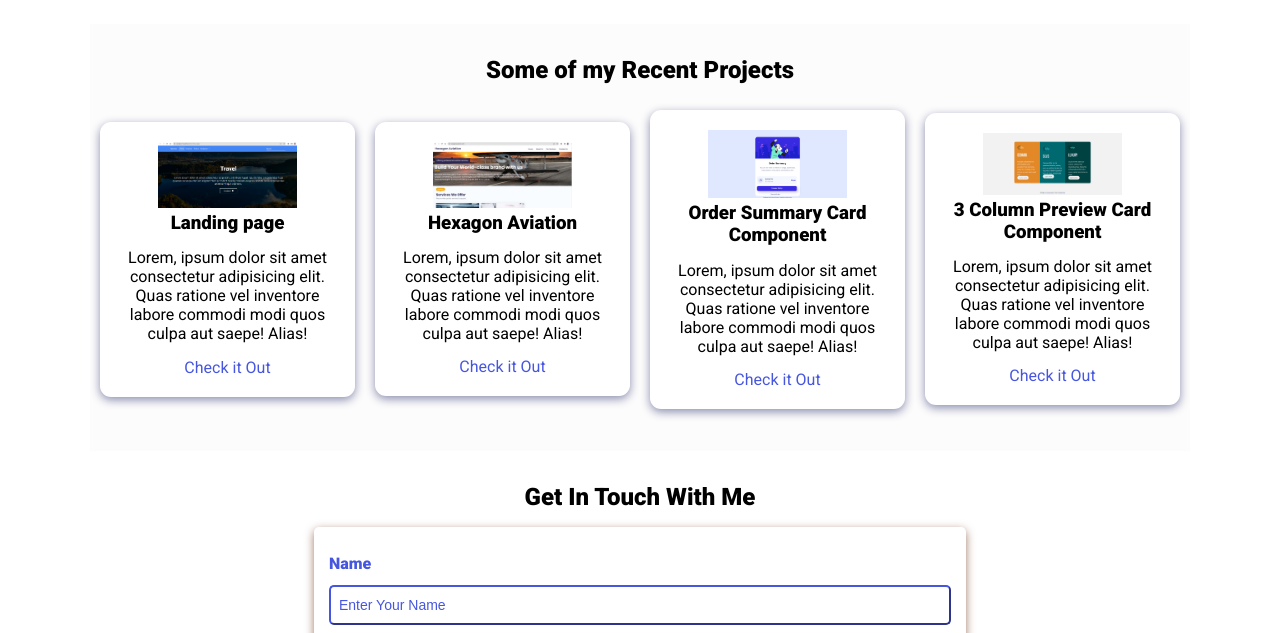
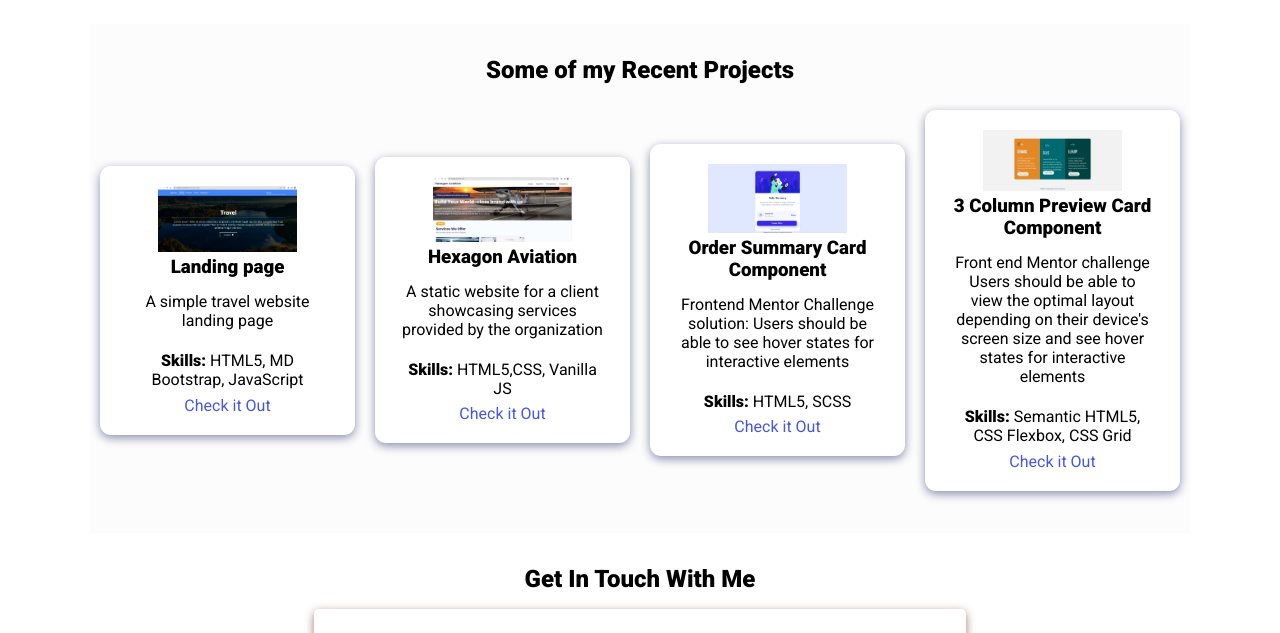
Before and after one commit to ogolajecinta/my-portfolio, a plain HTML site: page index.html in a window 1280 px wide. Shown: the part 1446-2079 px from the top of the page. Drawn offline with nearby package versions, Linux system fonts and the light colour scheme.

Commit message:
update projects description

```diff
--- a/index.html
+++ b/index.html
@@ -74,7 +74,7 @@
         Also, I am a volunteer technical writer with She Code Africa Nairobi Community. I enjoy writing technical and non-technical things ✍️ at my <a href="https://dev.to/ogolajecinta">blog.</a>
       </p>
       <p>
-        In my free time you can find me reading novels 📖, at the gym 🏋🏾‍♀️, at the beach 🏖 or on tech meetups and conferences around Nairobi 🗺
+        In my free time you can find me reading novels 📖, at the gym 🏋🏾‍♀️, at the pool 🏊🏾‍♀️  or attending tech meetups and conferences around Nairobi or Kenya🌍.
       </p>
     </section>
 
@@ -140,10 +140,9 @@
           />
           <h3 class="project-title">Landing page</h3>
           <p class="project-details">
-            Lorem, ipsum dolor sit amet consectetur adipisicing elit. Quas
-            ratione vel inventore labore commodi modi quos culpa aut saepe!
-            Alias!
+            A simple travel website landing page
           </p>
+          <p><b>Skills:</b> HTML5, MD Bootstrap, JavaScript</p>
           <a href="https://ogolajecinta.github.io/landing-page/" target="_blank" class="project-link">Check it Out</a>
         </div>
 
@@ -156,10 +155,9 @@
           />
           <h3 class="project-title">Hexagon Aviation</h3>
           <p class="project-details">
-            Lorem, ipsum dolor sit amet consectetur adipisicing elit. Quas
-            ratione vel inventore labore commodi modi quos culpa aut saepe!
-            Alias!
+            A static website for a client showcasing services provided by the organization
           </p>
+          <p><b>Skills:</b> HTML5,CSS, Vanilla JS</p>
           <a href="https://hexagonaviation.com" target="_blank" class="project-link">Check it Out</a>
         </div>
 
@@ -172,10 +170,8 @@
           />
           <h3 class="project-title">Order Summary Card Component</h3>
           <p class="project-details">
-            Lorem, ipsum dolor sit amet consectetur adipisicing elit. Quas
-            ratione vel inventore labore commodi modi quos culpa aut saepe!
-            Alias!
-          </p>
+             Frontend Mentor Challenge solution: Users should be able to see hover states for interactive elements</p>
+          <p><b>Skills:</b> HTML5, SCSS </p>
           <a href="https://ogolajecinta.github.io/order-summary-card/" target="_blank" class="project-link">Check it Out</a>
         </div>
         <div class="project-container project-card">
@@ -187,10 +183,10 @@
           />
           <h3 class="project-title">3 Column Preview Card Component</h3>
           <p class="project-details">
-            Lorem, ipsum dolor sit amet consectetur adipisicing elit. Quas
-            ratione vel inventore labore commodi modi quos culpa aut saepe!
-            Alias!
+           Front end Mentor challenge
+           Users should be able to view the optimal layout depending on their device's screen size and see hover states for interactive elements
           </p>
+          <p><b>Skills:</b> Semantic HTML5, CSS Flexbox, CSS Grid </p>
           <a href="https://ogolajecinta.github.io/3-column-preview-card-component/" target="_blank" class="project-link">Check it Out</a>
         </div>
       </div>
```
